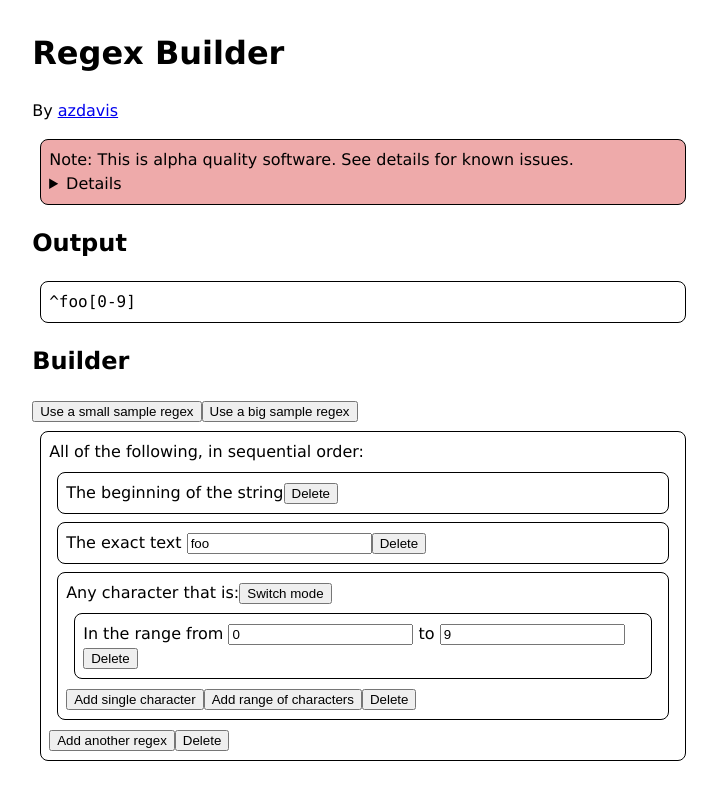
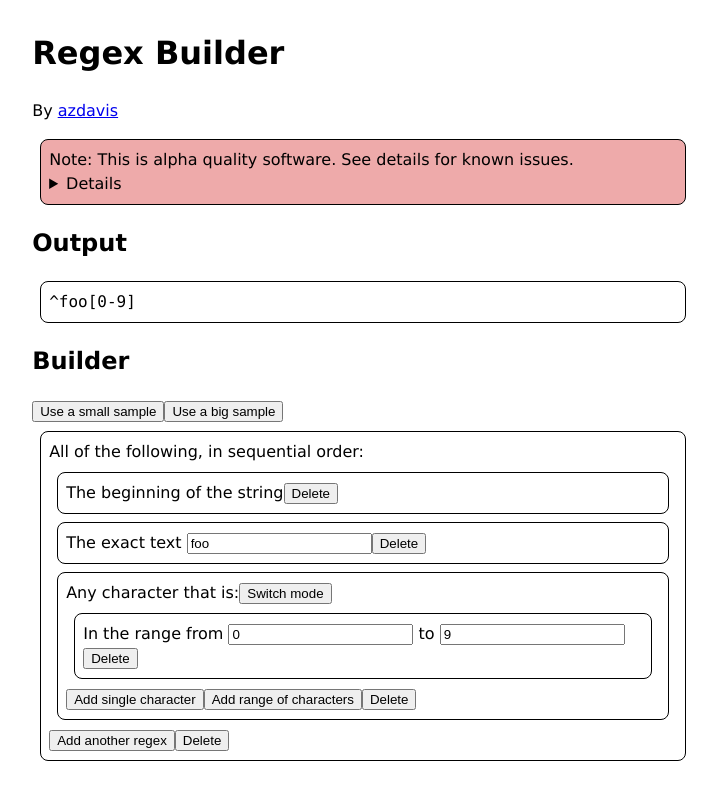
Before and after one commit to azdavis/regex-builder, a React (Create React App) app: page / in a window 1280 px wide. Shown: the whole page, without its empty margins (277-994 px from the left). Built offline with nearby package versions, Linux system fonts and the light colour scheme.

Commit message:
Do not say regex

```diff
--- a/src/App.tsx
+++ b/src/App.tsx
@@ -84,8 +84,8 @@ export function App(): ReactElement {
         <div className="round-box bg-red">Error: Incomplete regex.</div>
       )}
       <h2>Builder</h2>
-      <button onClick={() => onChange(small)}>Use a small sample regex</button>
-      <button onClick={() => onChange(big)}>Use a big sample regex</button>
+      <button onClick={() => onChange(small)}>Use a small sample</button>
+      <button onClick={() => onChange(big)}>Use a big sample</button>
       <Regex val={val} onChange={onChange} />
     </>
   );
```
